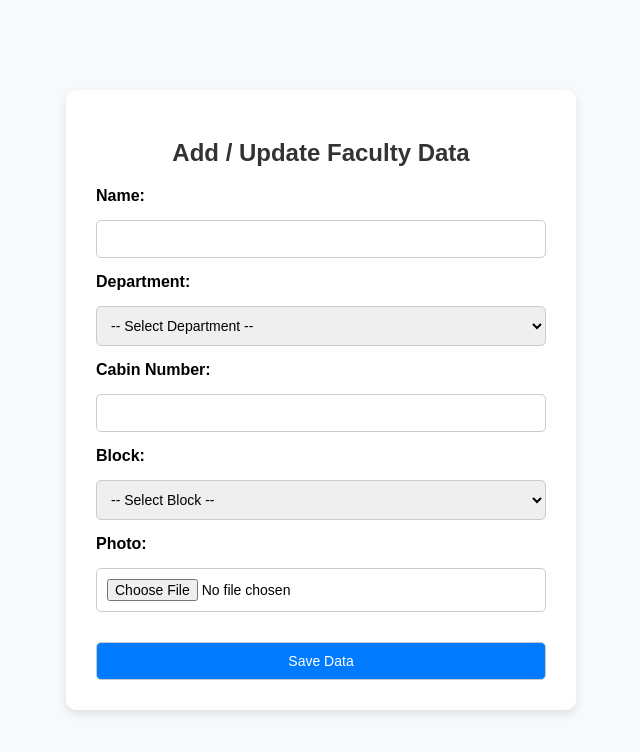
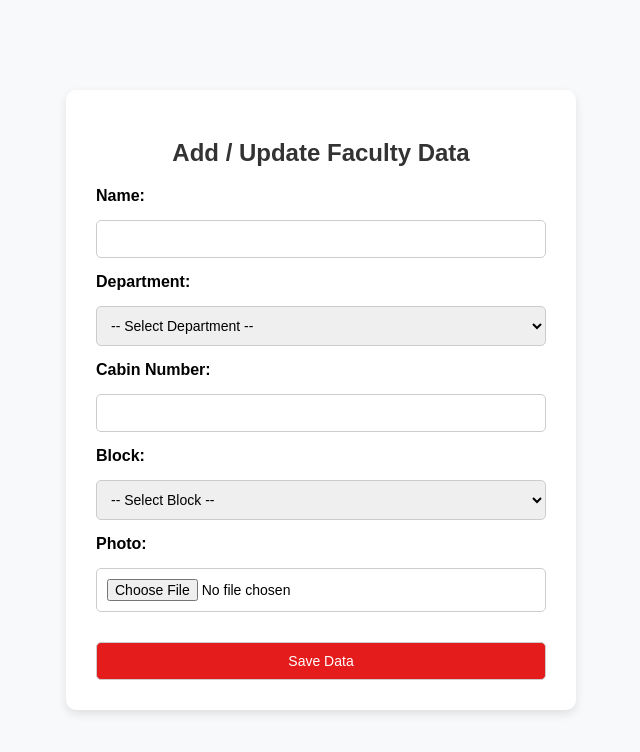
Before and after one commit to siddarthareddi-3/KLFacultyFinder, a plain HTML site: page admin.html in a window 1280 px wide. Shown: the whole page, without its empty margins (319-959 px from the left). Drawn offline with Linux system fonts and the light colour scheme.

Commit message:
18-09-2025 1:43

```diff
--- a/admin.html
+++ b/admin.html
@@ -45,14 +45,14 @@
     }
 
     button {
-      background: #007BFF;
+      background: #e41c1c;
       color: white;
       cursor: pointer;
       transition: background 0.3s ease;
     }
 
     button:hover {
-      background: #0056b3;
+      background: #ef1717;
     }
 
     .preview img {
```
